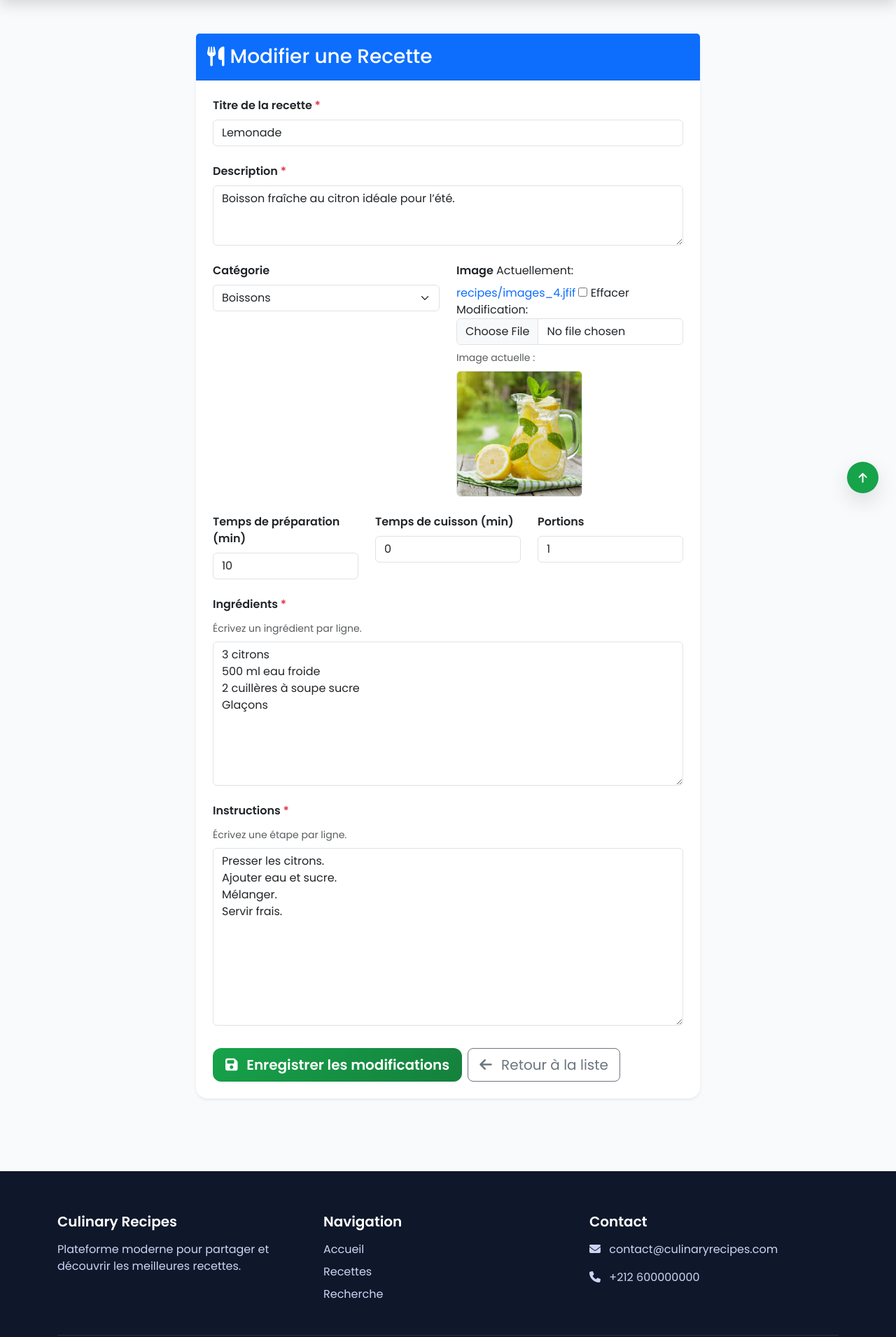
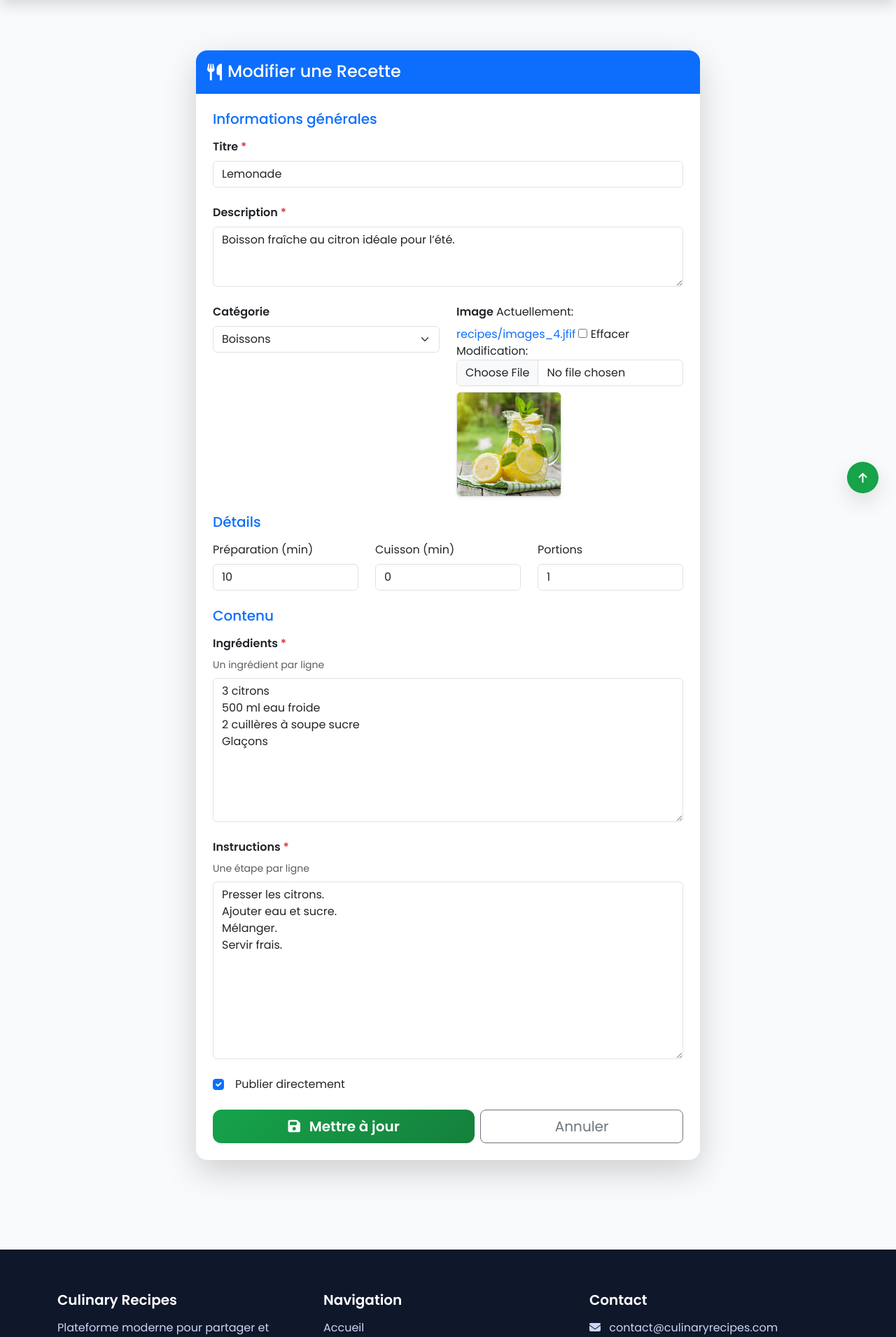
Before and after one commit to ayoubmorchid/culinary_recipes, a Django app: a page that uses templates/recipes/recipe_form.html in a window 1280 px wide. Shown: the part 70-1981 px from the top of the page at 70% size. Run offline with Django 4.2, Linux system fonts and the light colour scheme; a user stored in the database is signed in; data comes from the database, SQL or seed files in the repository.

Commit message:
feat: improve recipe form UI/UX and validation display

```diff
--- a/templates/recipes/recipe_form.html
+++ b/templates/recipes/recipe_form.html
@@ -5,21 +5,25 @@
 {% endblock %}
 
 {% block content %}
-<div class="container py-4">
+<div class="container py-5">
     <div class="row justify-content-center">
         <div class="col-lg-9 col-xl-8">
-            <div class="card shadow-sm border-0">
-                <div class="card-header bg-primary text-white py-3">
-                    <h3 class="mb-0 d-flex align-items-center">
+
+            <div class="card shadow-lg border-0 rounded-4">
+
+                <!-- HEADER -->
+                <div class="card-header bg-primary text-white py-3 rounded-top-4">
+                    <h4 class="mb-0 d-flex align-items-center">
                         <i class="fas fa-utensils me-2"></i>
                         {% if form.instance.pk %}
                             Modifier une Recette
                         {% else %}
                             Créer une Recette
                         {% endif %}
-                    </h3>
+                    </h4>
                 </div>
 
+                <!-- BODY -->
                 <div class="card-body p-4">
 
                     {% if form.non_field_errors %}
@@ -31,134 +35,126 @@
                     <form method="POST" enctype="multipart/form-data" novalidate>
                         {% csrf_token %}
 
+                        <!-- BASIC INFO -->
+                        <h5 class="mb-3 text-primary">Informations générales</h5>
+
                         <div class="mb-4">
-                            <label for="{{ form.title.id_for_label }}" class="form-label fw-semibold">
-                                Titre de la recette <span class="text-danger">*</span>
+                            <label class="form-label fw-semibold">
+                                Titre <span class="text-danger">*</span>
                             </label>
                             {{ form.title }}
-                            {% if form.title.help_text %}
-                                <div class="form-text">{{ form.title.help_text }}</div>
-                            {% endif %}
                             {% for error in form.title.errors %}
-                                <div class="text-danger small mt-1">{{ error }}</div>
+                                <div class="invalid-feedback d-block">{{ error }}</div>
                             {% endfor %}
                         </div>
 
                         <div class="mb-4">
-                            <label for="{{ form.description.id_for_label }}" class="form-label fw-semibold">
+                            <label class="form-label fw-semibold">
                                 Description <span class="text-danger">*</span>
                             </label>
                             {{ form.description }}
-                            {% if form.description.help_text %}
-                                <div class="form-text">{{ form.description.help_text }}</div>
-                            {% endif %}
                             {% for error in form.description.errors %}
-                                <div class="text-danger small mt-1">{{ error }}</div>
+                                <div class="invalid-feedback d-block">{{ error }}</div>
                             {% endfor %}
                         </div>
 
+                        <!-- CATEGORY + IMAGE -->
                         <div class="row">
                             <div class="col-md-6 mb-4">
-                                <label for="{{ form.category.id_for_label }}" class="form-label fw-semibold">
-                                    Catégorie
-                                </label>
+                                <label class="form-label fw-semibold">Catégorie</label>
                                 {{ form.category }}
-                                {% for error in form.category.errors %}
-                                    <div class="text-danger small mt-1">{{ error }}</div>
-                                {% endfor %}
                             </div>
 
                             <div class="col-md-6 mb-4">
-                                <label for="{{ form.image.id_for_label }}" class="form-label fw-semibold">
-                                    Image
-                                </label>
+                                <label class="form-label fw-semibold">Image</label>
                                 {{ form.image }}
+
                                 {% if form.instance.image %}
                                     <div class="mt-2">
-                                        <small class="text-muted d-block mb-2">Image actuelle :</small>
-                                        <img src="{{ form.instance.image.url }}" alt="Image de la recette"
-                                             class="img-fluid rounded border"
-                                             style="max-height: 180px; object-fit: cover;">
+                                        <img src="{{ form.instance.image.url }}"
+                                             class="img-fluid rounded border shadow-sm"
+                                             style="max-height:150px;">
                                     </div>
                                 {% endif %}
-                                {% for error in form.image.errors %}
-                                    <div class="text-danger small mt-1">{{ error }}</div>
-                                {% endfor %}
                             </div>
                         </div>
 
+                        <!-- TIMES -->
+                        <h5 class="mb-3 text-primary">Détails</h5>
+
                         <div class="row">
                             <div class="col-md-4 mb-4">
-                                <label for="{{ form.preparation_time.id_for_label }}" class="form-label fw-semibold">
-                                    Temps de préparation (min)
-                                </label>
+                                <label class="form-label">Préparation (min)</label>
                                 {{ form.preparation_time }}
-                                {% for error in form.preparation_time.errors %}
-                                    <div class="text-danger small mt-1">{{ error }}</div>
-                                {% endfor %}
                             </div>
-
                             <div class="col-md-4 mb-4">
-                                <label for="{{ form.cooking_time.id_for_label }}" class="form-label fw-semibold">
-                                    Temps de cuisson (min)
-                                </label>
+                                <label class="form-label">Cuisson (min)</label>
                                 {{ form.cooking_time }}
-                                {% for error in form.cooking_time.errors %}
-                                    <div class="text-danger small mt-1">{{ error }}</div>
-                                {% endfor %}
                             </div>
-
                             <div class="col-md-4 mb-4">
-                                <label for="{{ form.servings.id_for_label }}" class="form-label fw-semibold">
-                                    Portions
-                                </label>
+                                <label class="form-label">Portions</label>
                                 {{ form.servings }}
-                                {% for error in form.servings.errors %}
-                                    <div class="text-danger small mt-1">{{ error }}</div>
-                                {% endfor %}
                             </div>
                         </div>
 
+                        <!-- INGREDIENTS -->
+                        <h5 class="mb-3 text-primary">Contenu</h5>
+
                         <div class="mb-4">
-                            <label for="{{ form.ingredients.id_for_label }}" class="form-label fw-semibold">
+                            <label class="form-label fw-semibold">
                                 Ingrédients <span class="text-danger">*</span>
                             </label>
-                            <div class="form-text mb-2">Écrivez un ingrédient par ligne.</div>
+                            <small class="text-muted d-block mb-2">
+                                Un ingrédient par ligne
+                            </small>
                             {{ form.ingredients }}
                             {% for error in form.ingredients.errors %}
-                                <div class="text-danger small mt-1">{{ error }}</div>
+                                <div class="invalid-feedback d-block">{{ error }}</div>
                             {% endfor %}
                         </div>
 
                         <div class="mb-4">
-                            <label for="{{ form.instructions.id_for_label }}" class="form-label fw-semibold">
+                            <label class="form-label fw-semibold">
                                 Instructions <span class="text-danger">*</span>
                             </label>
-                            <div class="form-text mb-2">Écrivez une étape par ligne.</div>
+                            <small class="text-muted d-block mb-2">
+                                Une étape par ligne
+                            </small>
                             {{ form.instructions }}
                             {% for error in form.instructions.errors %}
-                                <div class="text-danger small mt-1">{{ error }}</div>
+                                <div class="invalid-feedback d-block">{{ error }}</div>
                             {% endfor %}
                         </div>
 
-                        <div class="d-flex flex-column flex-md-row gap-2 pt-2">
-                            <button type="submit" class="btn btn-primary btn-lg">
+                        <!-- PUBLISH -->
+                        <div class="form-check mb-4">
+                            {{ form.is_published }}
+                            <label class="form-check-label ms-2">
+                                Publier directement
+                            </label>
+                        </div>
+
+                        <!-- BUTTONS -->
+                        <div class="d-flex flex-column flex-md-row gap-2">
+                            <button type="submit" class="btn btn-primary btn-lg flex-fill">
                                 <i class="fas fa-save me-2"></i>
                                 {% if form.instance.pk %}
-                                    Enregistrer les modifications
+                                    Mettre à jour
                                 {% else %}
-                                    Publier la recette
+                                    Publier
                                 {% endif %}
                             </button>
 
-                            <a href="{% url 'recipes:recipe_list' %}" class="btn btn-outline-secondary btn-lg">
-                                <i class="fas fa-arrow-left me-2"></i>
-                                Retour à la liste
+                            <a href="{% url 'recipes:recipe_list' %}"
+                               class="btn btn-outline-secondary btn-lg flex-fill">
+                                Annuler
                             </a>
                         </div>
+
                     </form>
                 </div>
             </div>
+
         </div>
     </div>
 </div>
```
